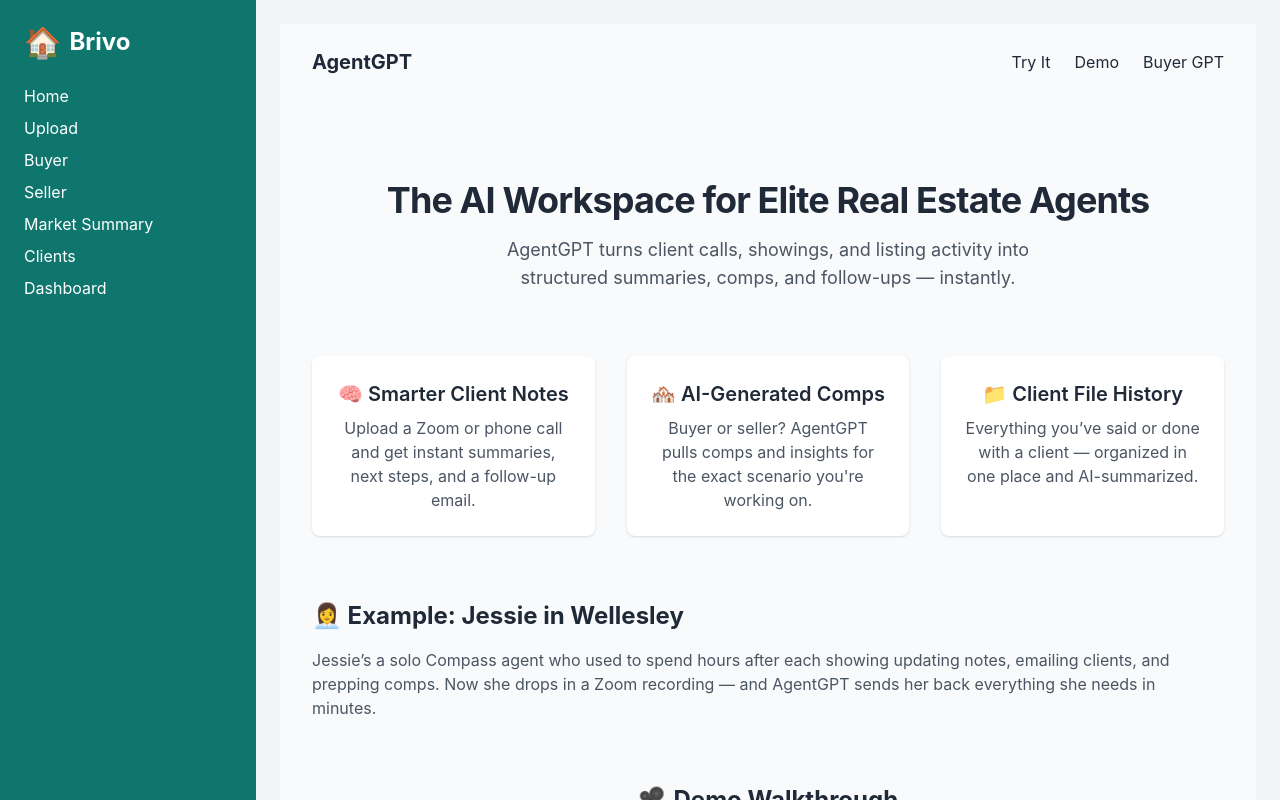
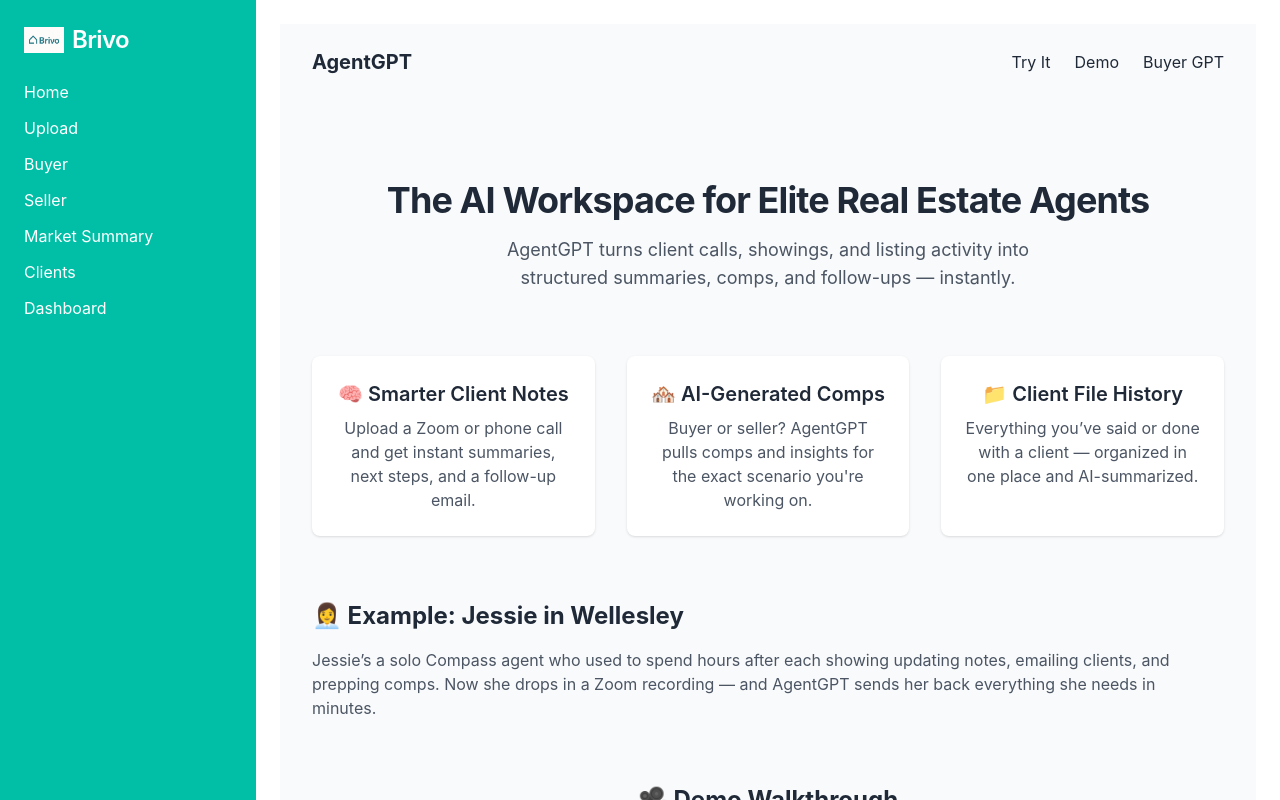
Before and after one commit to malsarraf98/agentgpt-prototype, a Next.js app: page / in a window 1280 px wide. Built offline with nearby package versions, Linux system fonts and the light colour scheme.

Commit message:
Update Layout.js

```diff
--- a/components/Layout.js
+++ b/components/Layout.js
@@ -1,14 +1,15 @@
 import Link from 'next/link';
+import Image from 'next/image';
 
 export default function Layout({ children }) {
   return (
     <div className="flex h-screen font-sans">
-      <aside className="w-64 bg-teal-700 text-white p-6 space-y-6">
+      <aside className="w-64 bg-[#00BFA6] text-white p-6 space-y-6">
         <div className="flex items-center space-x-2">
-          <div className="text-3xl">🏠</div>
-          <h1 className="text-2xl font-bold">Brivo</h1>
+          <Image src="/brivo-logo.png" alt="Brivo Logo" width={40} height={40} />
+          <span className="text-2xl font-semibold tracking-tight">Brivo</span>
         </div>
-        <nav className="flex flex-col space-y-2">
+        <nav className="flex flex-col space-y-3 mt-4">
           <Link href="/" className="hover:underline">Home</Link>
           <Link href="/upload" className="hover:underline">Upload</Link>
           <Link href="/buyer" className="hover:underline">Buyer</Link>
@@ -18,7 +19,7 @@ export default function Layout({ children }) {
           <Link href="/dashboard" className="hover:underline">Dashboard</Link>
         </nav>
       </aside>
-      <main className="flex-1 p-6 bg-gray-100 overflow-y-auto">
+      <main className="flex-1 p-6 bg-white overflow-y-auto">
         {children}
       </main>
     </div>
```
